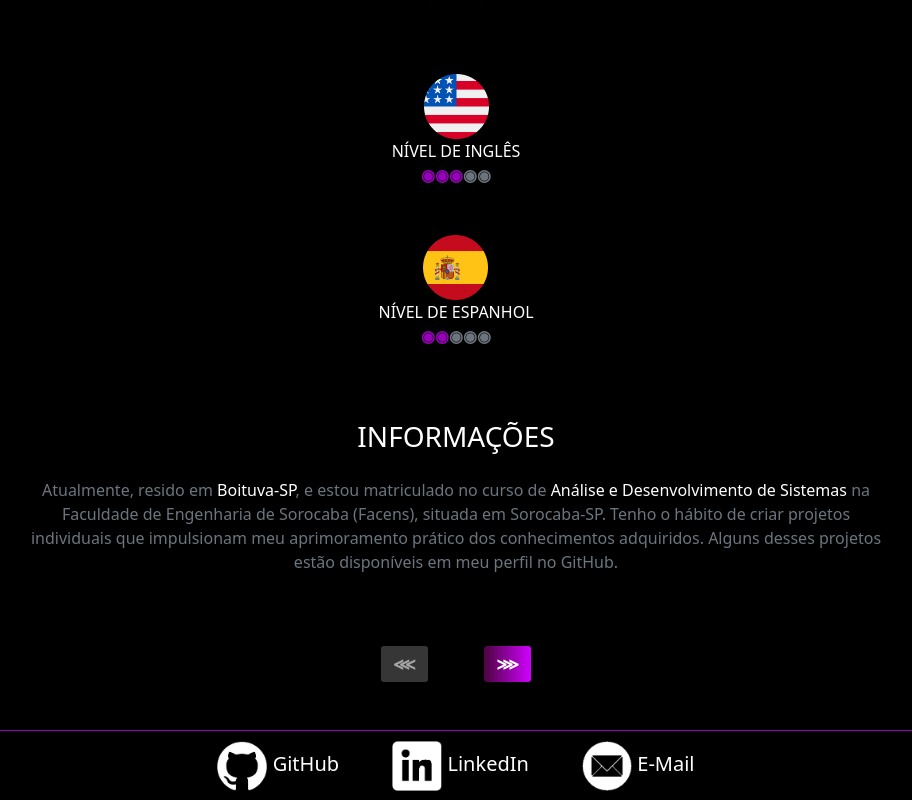
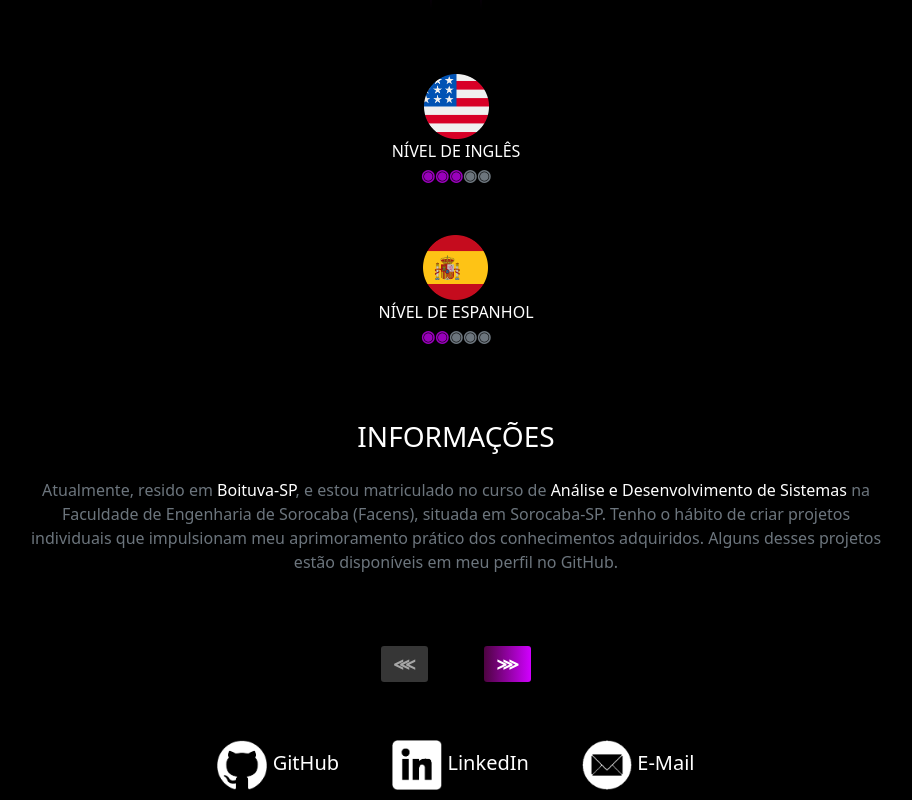
Before and after one commit to Rafael-MJ/rafaelmj.xyz, an Angular app: page /#/main in a window 1280 px wide. Shown: the part 2299-3099 px from the top of the page, without its empty margins (184-1096 px from the left). Built offline with nearby package versions, Linux system fonts and the light colour scheme.

Commit message:
refactor: remove footer top border

```diff
--- a/src/app/components/navigators/footer/footer.component.html
+++ b/src/app/components/navigators/footer/footer.component.html
@@ -1,4 +1,4 @@
-<div class="footer w-100 bottom-0 text-center position-absolute border-top">
+<div class="footer w-100 bottom-0 text-center position-absolute">
   <div class="container container-fluid fs-5">
     <div class="d-md-none mx-auto">
       <a class="mx-4 my-1 fw-normal" target="blank_" href="https://github.com/rafael-mj/"
--- a/src/app/components/navigators/footer/footer.component.scss
+++ b/src/app/components/navigators/footer/footer.component.scss
@@ -1,7 +1,6 @@
 @import '../../../utils/style.utils.scss';
 
 .footer {
-  border-color: $color-purple !important;
   height: $screen-nav-size;
   max-width: $screen-max-width;
   padding: 10px;
```
